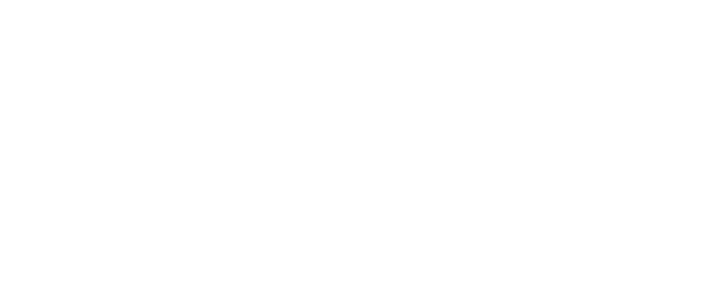
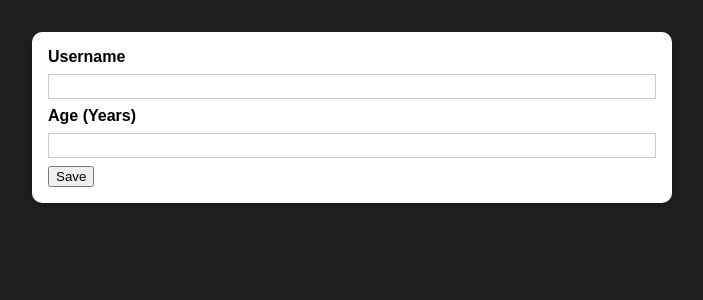
Before and after one commit to AlvaroDDG86/users-react, a React (Create React App) app: page / in a window 1280 px wide. Shown: the top 300 px of the page, without its empty margins (288-991 px from the left). Built offline with nearby package versions, Linux system fonts and the light colour scheme.

Commit message:
Creating first components

```diff
--- a/src/App.js
+++ b/src/App.js
@@ -1,10 +1,10 @@
 import React from 'react';
-
+import AddUser from './components/Users/AddUser';
 
 function App() {
   return (
     <div>
-
+      <AddUser />
     </div>
   );
 }
--- /dev/null
+++ b/src/components/UI/Card.js
@@ -0,0 +1,12 @@
+import React from 'react'
+import classes from './Card.module.css'
+
+const Card = (props) => {
+    return (
+        <div className={`${classes.card} ${props.className}`}>
+            {props.children}
+        </div>
+    )
+}
+
+export default Card
--- /dev/null
+++ b/src/components/UI/Card.module.css
@@ -0,0 +1,5 @@
+.card {
+    background-color: white;
+    box-shadow: 0 2px 8px rgba(0, 0, 0, 0.247);
+    border-radius: 10px;
+}
--- /dev/null
+++ b/src/components/Users/AddUser.js
@@ -0,0 +1,24 @@
+import React from "react";
+import Card from '../UI/Card'
+import classes from './AddUser.module.css'
+
+const AddUser = (props) => {
+  const addUserHandler = (event) => {
+    event.preventDefault();
+    console.log(event.target);
+  };
+
+  return (
+    <Card className={classes.input}>
+      <form onSubmit={addUserHandler}>
+        <label htmlFor="username">Username</label>
+        <input type="text" id="username" />
+        <label htmlFor="age">Age (Years)</label>
+        <input type="number" id="age" />
+        <button type="submit">Save</button>
+      </form>
+    </Card>
+  );
+};
+
+export default AddUser;
--- /dev/null
+++ b/src/components/Users/AddUser.module.css
@@ -0,0 +1,26 @@
+.input {
+    margin: 2rem auto;
+    padding: 1rem;
+    width: 90%;
+    max-width: 40rem;
+  }
+
+  .input label {
+    display: block;
+    font-weight: bold;
+    margin-bottom: 0.5rem;
+  }
+
+  .input input {
+    font: inherit;
+    display: block;
+    width: 100%;
+    border: 1px solid #ccc;
+    padding: 0.15rem;
+    margin-bottom: 0.5rem;
+  }
+
+  .input input:focus {
+    outline: none;
+    border-color: #4f005f;
+  }
--- a/src/index.css
+++ b/src/index.css
@@ -4,6 +4,7 @@
 
 html {
   font-family: sans-serif;
+  background-color: #1f1f1f;
 }
 
 body {
```
